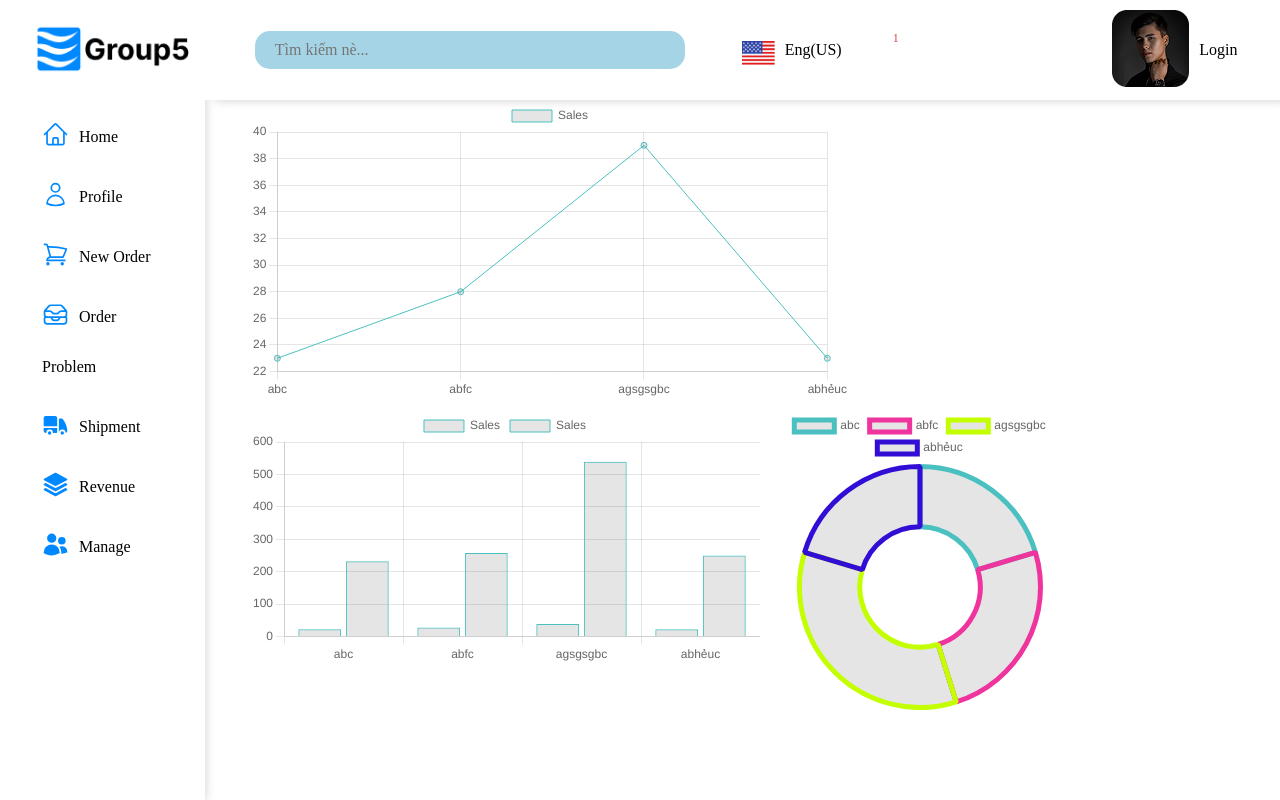
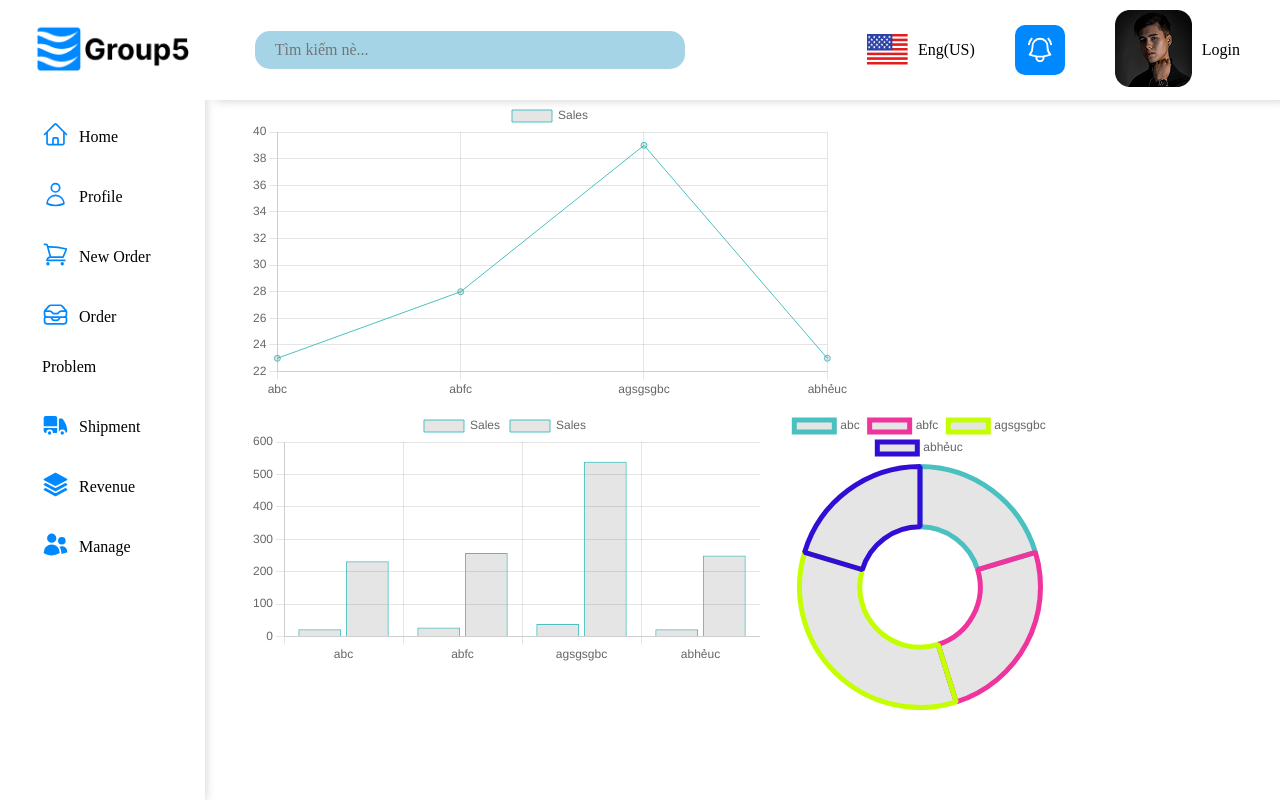
Before and after one commit to canh1082003/da_cnpm_fe, a React (Vite) app: page / in a window 1280 px wide. Built offline with nearby package versions, Linux system fonts and the light colour scheme; a web font is replaced by a local one.

Commit message:
fix-header

```diff
--- a/src/components/header/header.css
+++ b/src/components/header/header.css
@@ -58,35 +58,39 @@
         .custom_box {
           width: 55%;
           display: flex;
-          .imgLanguage {
-            width: 30%;
-            position: relative;
-            top: 10px;
+          .ic_language {
+            margin: auto;
             margin-right: 10px;
+
+            .imgLanguage {
+              position: relative;
+              top: 10px;
+              margin-right: 10px;
+            }
           }
-          .ic_notifi {
-            width: 25%;
+          .notifi {
+            /* width: 25%; */
             display: flex;
             margin: auto;
+            margin-right: 30px;
+            margin-left: 30px;
 
-            .notifi {
-              width: 30px;
-              margin-left: 46px;
-              position: relative;
-              top: 10px;
-              color: #0088ff;
+            .ic_notifi {
+              width: 50px;
+              height: 50px;
+              border-radius: 10px;
+              padding: 10px;
+              color: #fff;
+              background-color: var(--background-color-Main);
+
               cursor: pointer;
-            }
-            .sub_notifi {
-              font-size: 12px;
-              position: relative;
-              top: -12px;
-              color: #e73e3e;
             }
           }
           .information {
             /* width: 45%; */
             margin: auto;
+            margin-left: 20px;
+            margin-right: 40px;
             display: flex;
             position: relative;
             img {
--- a/src/components/header/header.tsx
+++ b/src/components/header/header.tsx
@@ -5,6 +5,7 @@ import anh1 from "../../assets/img/anh1.png";
 import { useState } from "react";
 import { Header_Menu } from "./header_menu";
 import { useNavigate } from "react-router-dom";
+import { BellAlertIcon } from "@heroicons/react/24/outline";
 
 const Header = () => {
   const [selectedMenu, setSelectedMenu] = useState(Header_Menu[0]?.name || "");
@@ -69,8 +70,9 @@ const Header = () => {
               <img src={language} className="imgLanguage" alt="Language" />
               <span>Eng(US)</span>
             </div>
-            <div className="ic_notifi">
-              <span className="sub_notifi">1</span>
+            <div className="notifi">
+              <BellAlertIcon className="ic_notifi" />
+              {/* <span className="sub_notifi">1</span> */}
             </div>
             <div className="information">
               <img src={anh1} className="top_10" alt="User Avatar" />
```
